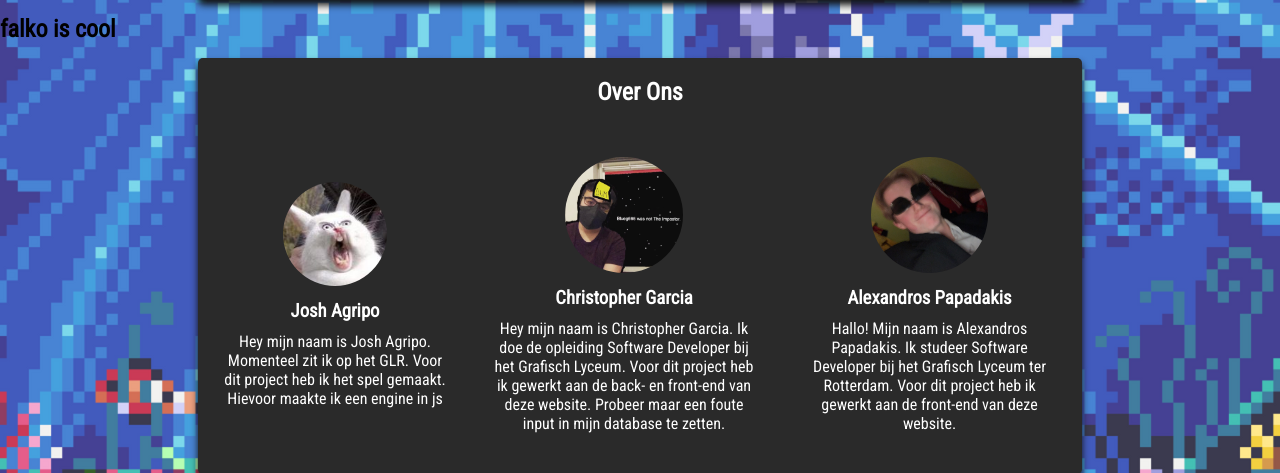
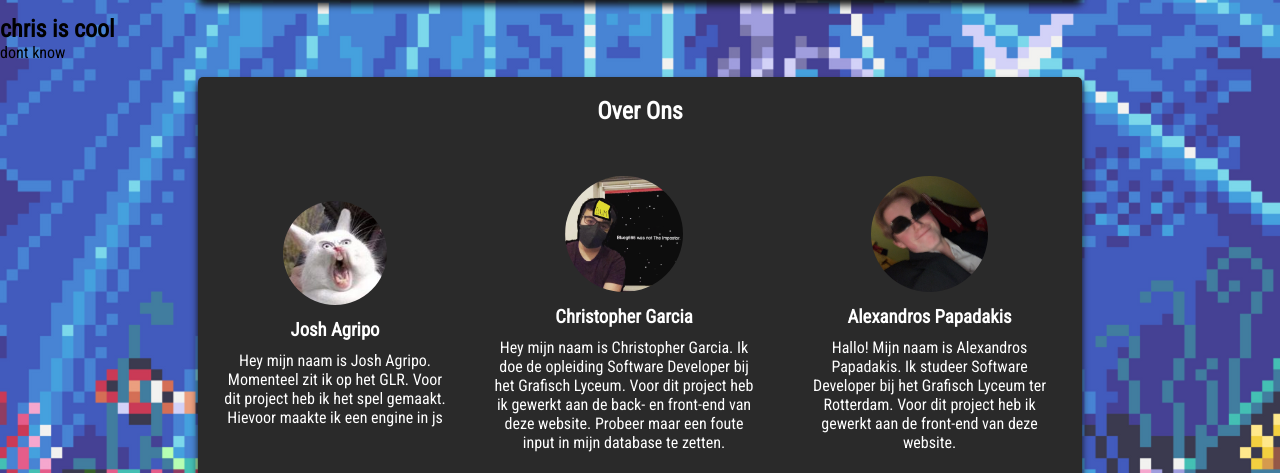
Before and after one commit to AurynForeverBlue/JellyfishJordy, a PHP site: page / in a window 1280 px wide. Shown: the part 164-637 px from the top of the page. Run offline with PHP 8.4, Linux system fonts and the light colour scheme; the visitor is signed in with stand-in values (Sample User, id 1).

Commit message:
chrisd ont knowl

```diff
--- a/index.php
+++ b/index.php
@@ -28,7 +28,8 @@
 </head>
 <body>
     <?php include('./components/header.php') ?>
-    <h2>falko is cool</h2>
+    <h2>chris is cool</h2>
+    <p>dont know</p>
     <div class="card darkmode">
         <h2>Over Ons</h2>
         <div id="developers">
```
